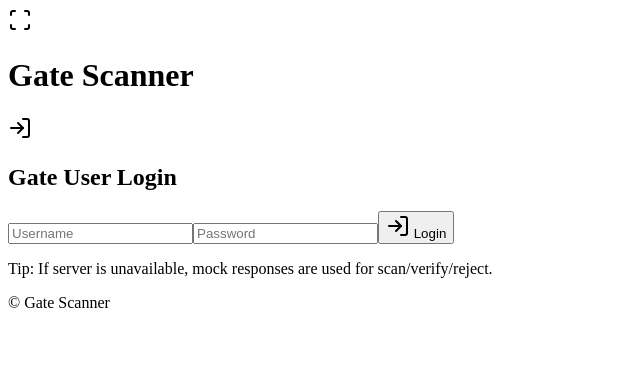
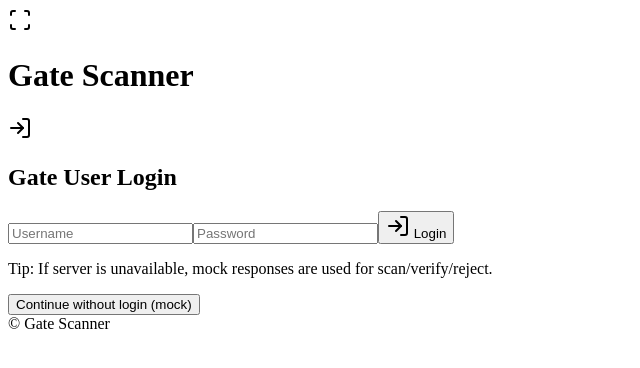
Before and after one commit to Arnav10090/Gate-Scanner-app, a React (Create React App) app: page / in a window 1280 px wide. Shown: the top 368 px of the page, without its empty margins (0-640 px from the left). Built offline with nearby package versions, Linux system fonts and the light colour scheme.

Commit message:
Add mock mode button
cgen-e48d1b0c23f14169bfee57ea85472ec1

```diff
--- a/src/App.js
+++ b/src/App.js
@@ -73,6 +73,7 @@ function LoginForm({ onSuccess, loading, onMockContinue }) {
           <p className="text-sm text-red-600 flex items-center gap-1"><AlertCircle className="w-4 h-4" /> {error}</p>
         ) : null}
         <p className="text-xs text-gray-500">Tip: If server is unavailable, mock responses are used for scan/verify/reject.</p>
+        <button type="button" onClick={onMockContinue} className="mt-2 text-xs text-blue-700 underline">Continue without login (mock)</button>
       </div>
     </form>
   );
```
